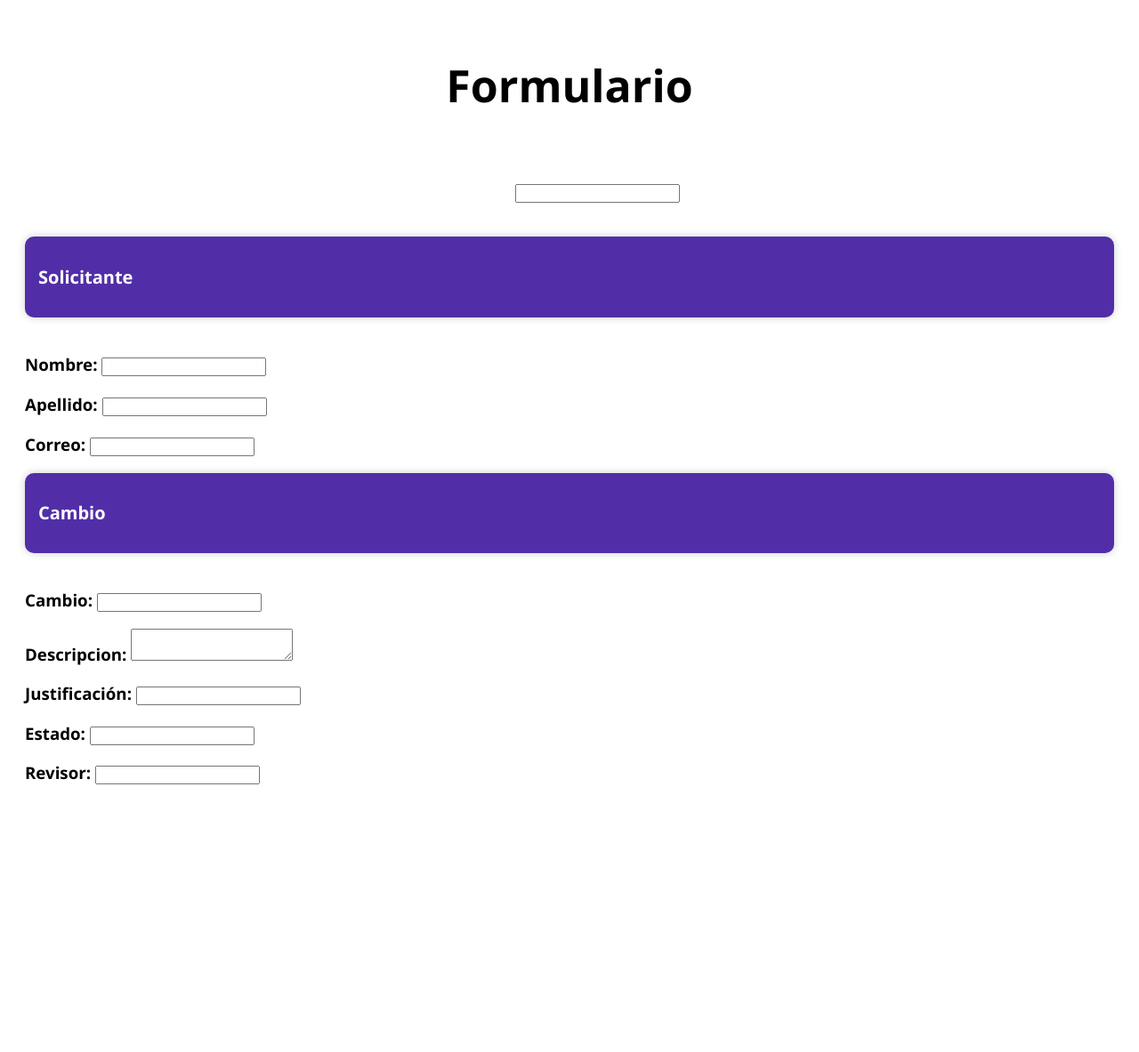
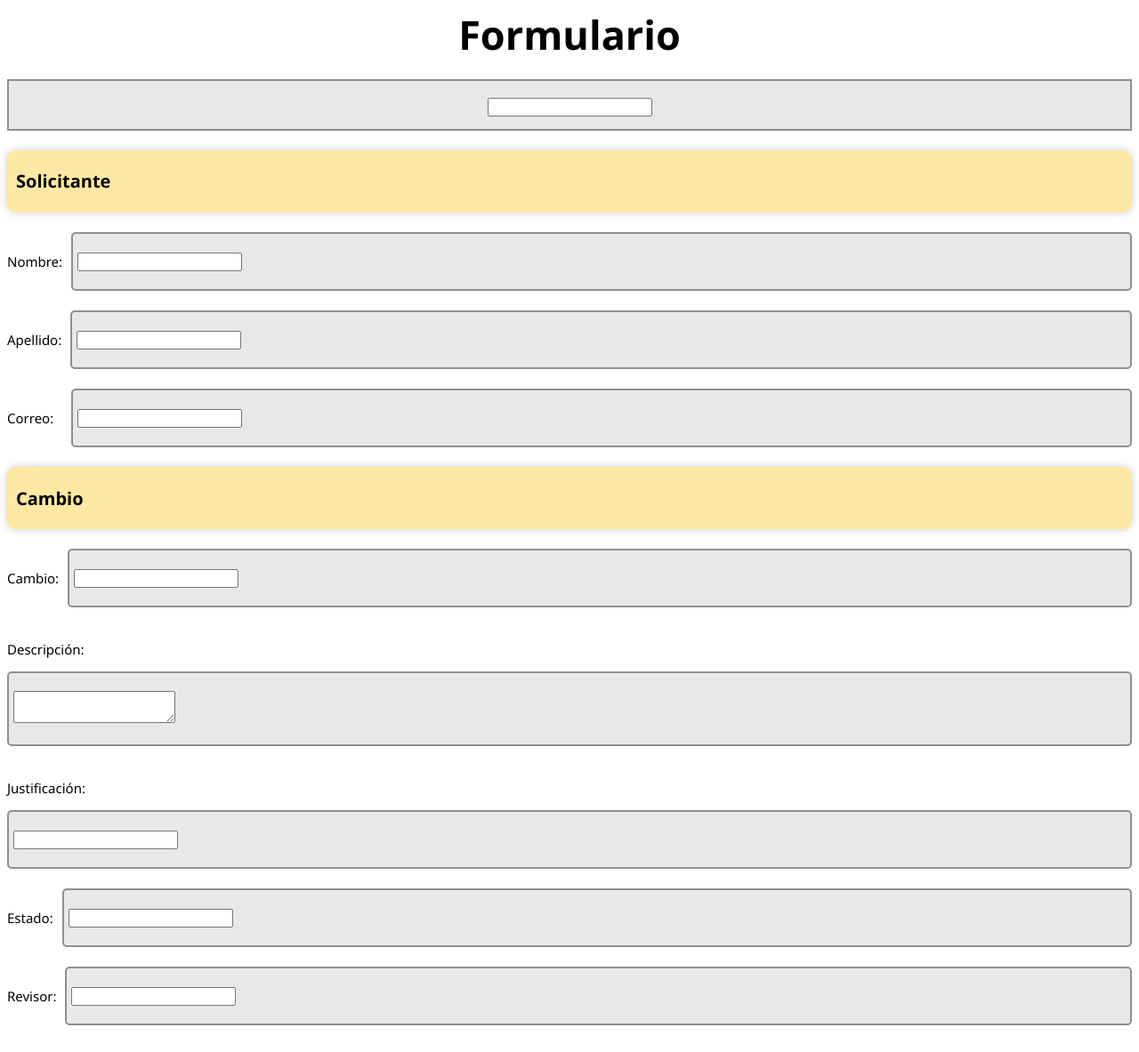
Before and after one commit to criticalRobin/app_web_formularios_de_cambio, a Django app: template apps/formulary/templates/form-pdf.html in a window 1280 px wide. Shown: the whole page at 89% size. Before the commit the page ends 882 px from the top, so only its background shows below. Run offline with Django 4.2, Linux system fonts and the light colour scheme; the template is opened without the code that fills it, so the values that code supplies are empty, except form fields; tables that the repository leaves empty hold one stand-in row (values such as "Sample post"); form fields are guessed from the names that the template uses.

Commit message:
Mejora en la presentacion general del PDF

```diff
--- a/apps/formulary/templates/form-pdf.html
+++ b/apps/formulary/templates/form-pdf.html
@@ -6,41 +6,61 @@
     <title>PDF</title>
 </head>
 <body>
-    <h1>Formulario</h1>
+    <header> Formulario </header>
+
 <div class="tituloProyecto">
-   <h3> {{form.project}} </h3>
-</div>
-
+   <h1> {{form.project}} </h1>
+</div> <br>
 
     <div class="contenedor">
-    <h2>Solicitante</h2>
+    <h2>Solicitante</h2> </div> <br>
 
+    <div class="camposSolicitud">
+        <div class="p1"><h3>Nombre: </h3> </div>
+        <div class="p2"> <h3>  {{form.user_name}}  </h3>  </div>
+    </div>    <br>
 
-    </div>
+    <div class="camposSolicitud">
+        <div class="p1"><h3>Apellido: </h3> </div>
+        <div class="p2"> <h3> {{form.user_surname}}  </h3>  </div>
+    </div>   <br>
 
-    <br>
-
-
-    <div class="xd">
-        <h3>Nombre: {{form.user_name}} </h3>
-        <h3>Apellido: {{form.user_surname}}</h3>
-        <h3>Correo: {{form.user_email}}</h3>
-
-    </div>
+    <div class="camposSolicitud">
+        <div class="p1-c"><h3>Correo:     </h3> </div>
+        <div class="p2"> <h3>  {{form.user_email}}  </h3>  </div>
+    </div>  <br>
 
     <div class="contenedor">
     <h2>Cambio</h2>
     </div>
     <br>
 
-    <div class="xd">
-        <h3>Cambio: {{form.change}}</h3>
-        <h3>Descripcion: {{form.change_description}}</h3>
-        <h3> Justificación: {{form.change_justification}}</h3>
-        <h3>Estado: {{form.status}} </h3>
-        <h3>Revisor: {{form.reviewer}}</h3>
+    <div class="camposSolicitud">
+        <div class="p1"><h3>Cambio: </h3> </div>
+        <div class="p2"> <h3>  {{form.change}}  </h3>  </div>
+    </div>    <br>
 
+    <div class="camposSolicitud">
+        <div class="p1"><h3>Descripción: </h3> </div>
     </div>
+    <div class="p2-c"> <h3> {{form.change_description}} </h3>  </div>
+    <br>
+
+    <div class="camposSolicitud">
+        <div class="p1"><h3>Justificación:   </h3> </div>
+    </div>
+
+    <div class="p2-c"> <h3>  {{form.change_justification}} </h3>  </div>  <br>
+
+    <div class="camposSolicitud">
+        <div class="p1"><h3>Estado: </h3> </div>
+        <div class="p2"> <h3>  {{form.status}}   </h3>  </div>
+    </div>    <br>
+
+    <div class="camposSolicitud">
+        <div class="p1"><h3>Revisor: </h3> </div>
+        <div class="p2"> <h3>  {{form.reviewer}} </h3>  </div>
+    </div>    <br>
 
     <style>
         @page {
@@ -48,40 +68,86 @@
             margin: 1cm 1.5cm 3.5cm 1.5cm;
           }
 
+          header {
+            text-align: center;
+            font-size: 45px;
+            font-weight: bold;
+            margin-bottom: 20px;
+        }
+
         body {
             font-family: 'Segoe UI', Tahoma, Geneva, Verdana, sans-serif;
-            color: #333;
-            background-color: #fff;
-            padding: 20px;
+        }
 
-        }
         h1 {
             text-align: center;
-            font-size: 50px;
+            font-size: 20px;
+            font-weight: bold;
             color: hsl(0, 0%, 0%);
         }
+
         h2 {
             text-align: left;
             font-size: 20px;
-            color: hsl(0, 0%, 100%);
+            color: black;
+        }
+
+        h3{
+            font-weight:normal;
+            font-size: 15px;
         }
 
         .contenedor {
-            background-color: hsl(257, 57%, 42%);
+            background-color: hsl(45, 100%, 82%) ;
             border-radius: 10px;
-            padding: 15px;
+            padding-bottom: 5px;
+            padding-top: 5px;
+            padding-left: 10px;
             box-shadow: 0 0 10px rgba(0, 0, 0, 0.2);
           }
 
-          .xd {
+          .columnaTitulos1 {
             color: black;
           }
 
         .tituloProyecto{
-            width: 10%;
-            margin:auto;
-            padding: 20px;
+            margin: auto;
+            text-align: center;
+            background-color: hsl(0, 0%, 91%);
+            border: 2px solid #8f8f8f;
           }
+
+        .camposSolicitud {
+            display: flex;
+            align-items: center;
+        }
+
+        .p1 {
+            margin-right: 10px;
+        }
+
+        .p1-c{
+            margin-right: 20px;
+        }
+
+        .p2 {
+            flex: 1;
+            background-color: hsl(0, 0%, 91%);
+            border: 2px solid #8f8f8f;
+            padding: 5px;
+            border-radius: 5px;
+        }
+
+        .p2-c {
+            flex: 1;
+            background-color: hsl(0, 0%, 91%);
+            border: 2px solid #8f8f8f;
+            padding: 5px;
+            border-radius: 5px;
+            text-align: justify;
+        }
+
+
     </style>
 </body>
 </html>
```
